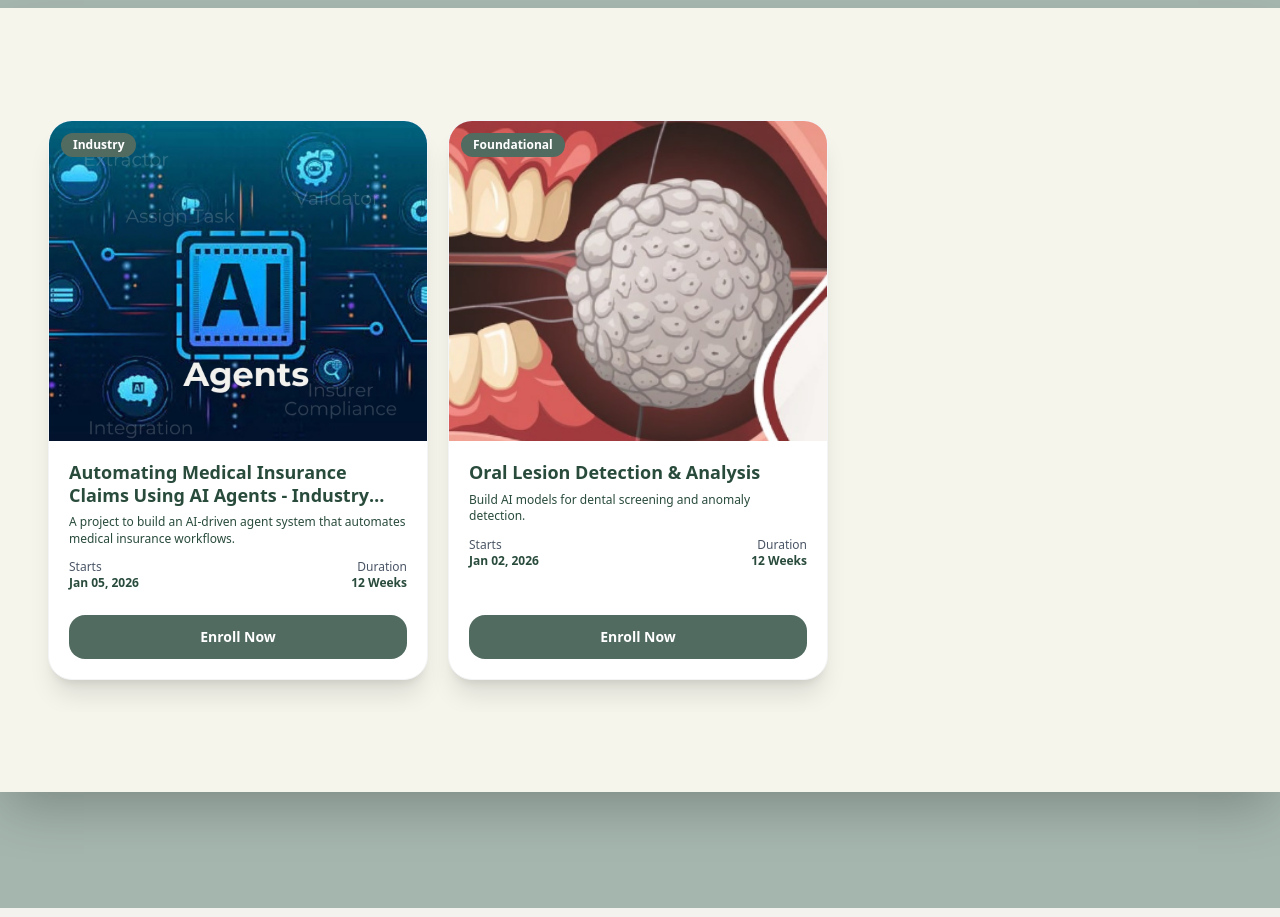
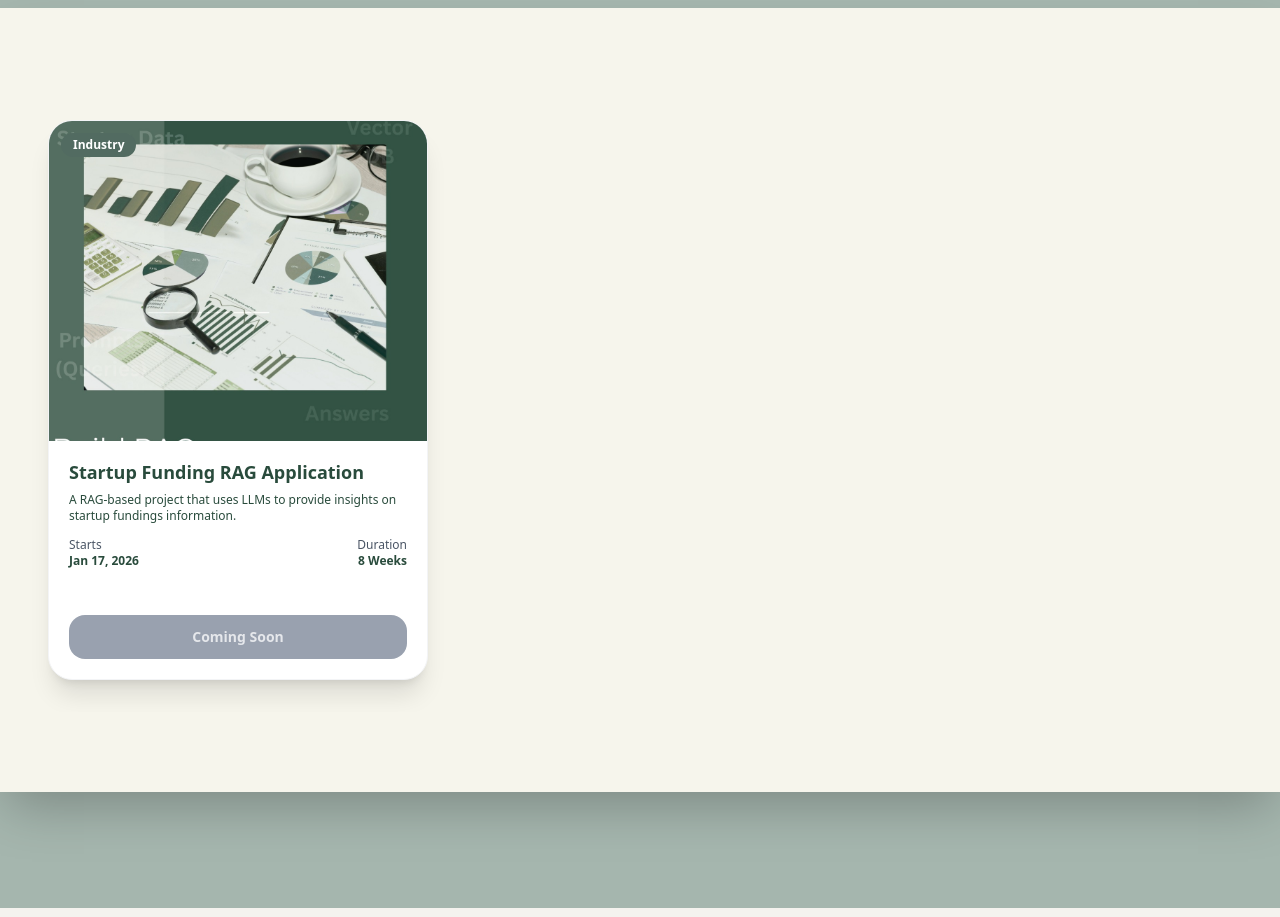
Before and after one commit to v18hub/v18hub_vercel, a React (Vite) app in the folder Frontend/: page / in a window 1280 px wide. Shown: the part 3580-4497 px from the top of the page. Built offline with nearby package versions, Linux system fonts and the light colour scheme; a web font is replaced by a local one.

Commit message:
Updated details for cohort start dates and fees

```diff
--- a/Frontend/src/data/cohorts.ts
+++ b/Frontend/src/data/cohorts.ts
@@ -34,7 +34,7 @@ export const cohortsData: Cohort[] = [
     title: "Predicting Agricultural Commodity Prices",
     short_description: "A predictive analytics project that forecasts next week’s commodity prices.", // and provides farmers with timely alerts to optimize their market decisions and reduce risks from price volatility.",
     description: "This project leverages daily commodity price data - including wholesale maximum, minimum, and modal prices - to analyze market trends and predict future price movements for key crops using time series forecasting models. By identifying factors that influence price fluctuations and visualizing insights through an interactive, real-time dashboard, the system empowers farmers and stakeholders with data-driven alerts and recommendations, helping them choose the best time and market to sell their produce, thereby minimizing losses due to price volatility",
-    startDate: "Coming Soon",
+    startDate: "Jan. 29, 2026",
     duration: "8 Weeks",
     goal: [
             "Predict next week modal prices for key crops and send community alerts to help farmers choose sale timing and market, reducing vulnerability to price volatility. The project aims to:",
@@ -88,7 +88,7 @@ export const cohortsData: Cohort[] = [
     title: "Startup Funding RAG Application",
     short_description: "A RAG-based project that uses LLMs to provide insights on startup fundings information.", // by scraping, processing, and querying real-world data from startup portals.",
     description: "This project aims to develop a Retrieval-Augmented Generation (RAG) application that delivers comprehensive insights into startup funding — including details about investors, funding rounds, sectors, and policies. Students will gain hands-on experience in collecting both structured and unstructured data from startup portals, performing data cleaning and preprocessing, segmenting and embedding the content, storing it efficiently in a vector database, and leveraging Large Language Models (LLMs) to query and generate meaningful insights.",
-    startDate: "Coming Soon",
+    startDate: "Jan 17, 2026",
     duration: "8 Weeks",
     goal: ["Train students to build RAG pipelines on real-world startup data.",
         "Create a Q&A application that answers questions about startup funding.",
@@ -139,7 +139,7 @@ export const cohortsData: Cohort[] = [
     title: "Automating Medical Insurance Claims Using AI Agents - Industry Collaboration with Sarvatra.ai",
     short_description: "A project to build an AI-driven agent system that automates medical insurance workflows.",
     description: "In this project, students will design an AI agent system tailored for the medical insurance domain. The system will intelligently read and analyze reports, identify missing or inconsistent information, assign tasks to relevant departments, and reprocess updated data while ensuring compliance with insurer-specific rules. By working with synthetic insurance claims, students will simulate a real-world workflow automation pipeline safely and efficiently, gaining hands-on experience in AI-driven document processing, rule-based validation, and healthcare process automation.",
-    startDate: "Jan 05, 2026",
+    startDate: "Feb 06, 2026",
     duration: "12 Weeks",
     goal: [
             "Build multi-agent AI pipeline for insurance claim processing.",
@@ -191,7 +191,7 @@ export const cohortsData: Cohort[] = [
     social_engagement: "Encourages learners to follow AI ethics guidelines, Builds awareness of how automation can improve efficiency while maintaining trust, safety, and human oversight in sensitive domains like healthcare and insurance. Supports inclusive innovation by preparing learners to design systems that benefit both industry stakeholders and end consumers responsibly. Write a blog post on learnings, datasets, and project outcomes. Share with future cohorts students.",
     evaluations: "Ground-Truth Based Evaluation, Process-Oriented Evaluation, Human-in-the-Loop Evaluation, Simulation-Based Testing",
     skill_tags: ["Multi-Agent Systems", "RAG", "GenAI", "NLP", "Workflow Automation", "Document Intelligence", "Python", "Model Evaluation and Monitoring"],
-    fees: 9999,
+    fees: 7999,
     current_version: "v1.0",
     is_approved: true,
     created_at: "2025-10-14T00:00:00Z",
@@ -205,7 +205,7 @@ export const cohortsData: Cohort[] = [
     title: "Oral Lesion Detection & Analysis",
     short_description: "Build AI models for dental screening and anomaly detection.",
     description: "The SMART Intraoral Images Dataset comprises annotated mouth images collected to advance AI-driven dental screening and diagnosis. In this project, students will develop and train computer vision models to detect oral abnormalities, classify conditions, and explain their predictions through interpretable AI techniques. The cohort focuses on research-based development, encouraging students to benchmark their results against published studies, collaborate through peer review, and build deployable prototypes that demonstrate real-world applicability in dental healthcare.",
-    startDate: "Jan 02, 2026",
+    startDate: "Feb 06, 2026",
     duration: "12 Weeks",
     goal: [
             "Build strong classification/segmentation models on intraoral images.",
--- a/Frontend/src/pages/Cohort_Details/Cohort_Details.tsx
+++ b/Frontend/src/pages/Cohort_Details/Cohort_Details.tsx
@@ -26,38 +26,10 @@ const CohortDetails = () => {
     ZOHO_FORM_URL = "https://forms.gle/Zt9XaP4oRL1hkEcbA";
   }
 
-  // ── New: Display logic for start date and fees with strikethrough ──
-  const displayStartDate = () => {
-    if (cohort.cohort_id === "3") {
-      return (
-        <>
-          <span className="line-through text-gray-500 mr-2">Dec 27, 2025</span>
-          <span className="text-[#294b3c] font-semibold">{cohort.startDate}</span>
-        </>
-      );
-    }
-    return cohort.startDate;
-  };
+  // ── Removed strikethrough logic: now simply display original values ──
+  const displayStartDate = () => cohort.startDate;
 
-  const displayFees = () => {
-    if (cohort.cohort_id === "3") {
-      return (
-        <>
-          <span className="line-through text-[#f6f5ec] mr-2">₹{cohort.fees}</span>
-          <span className="text-[#f6f5ec] font-semibold">₹7,999</span>
-        </>
-      );
-    }
-    if (cohort.cohort_id === "4") {
-      return (
-        <>
-          <span className="line-through text-[#f6f5ec] mr-2">₹{cohort.fees}</span>
-          <span className="text-[#f6f5ec] font-semibold">₹5,599</span>
-        </>
-      );
-    }
-    return `₹${cohort.fees}`;
-  };
+  const displayFees = () => `₹${cohort.fees}`;
 
   // Sample Testimonials
   const testimonials = [
```
